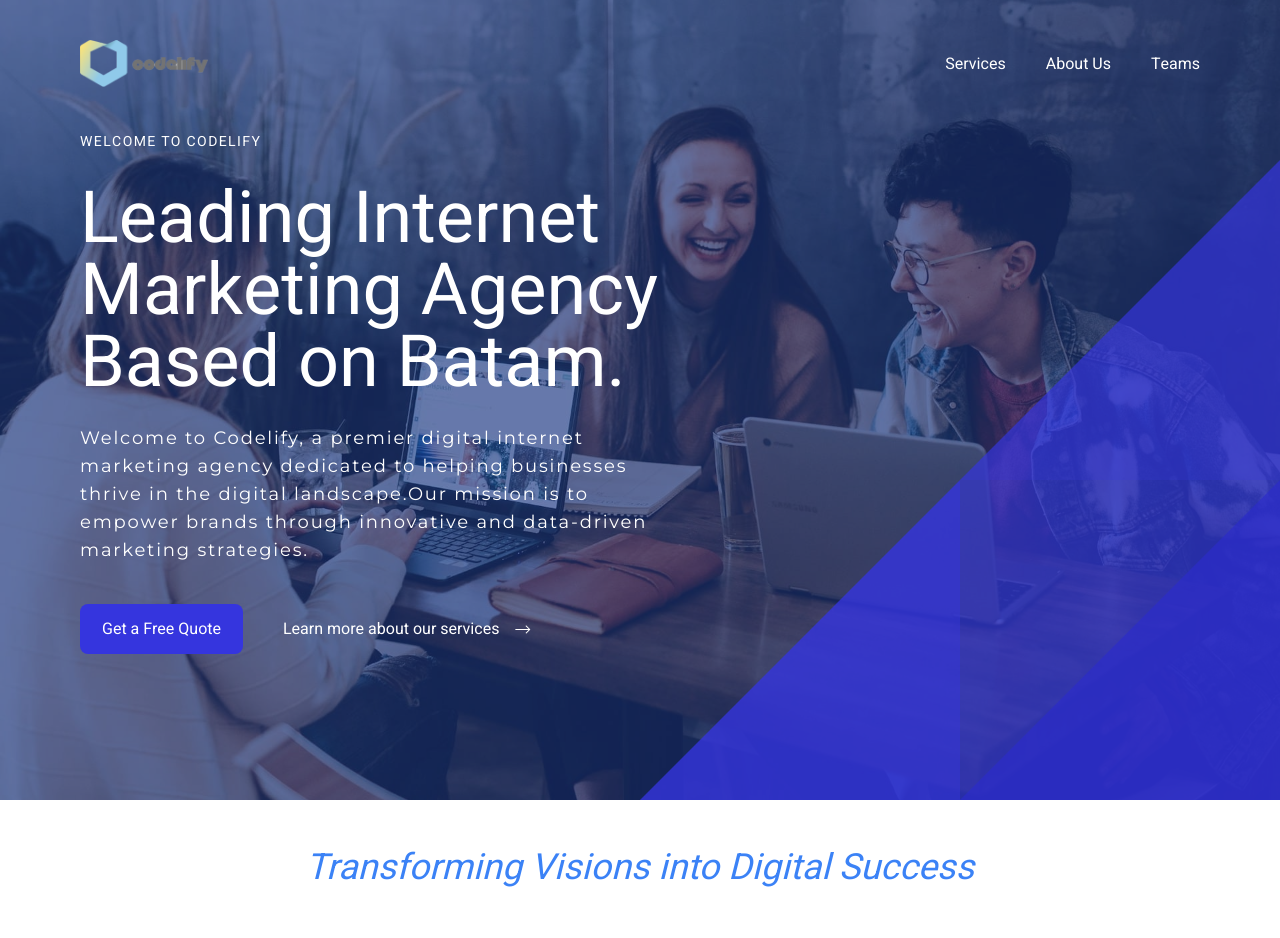
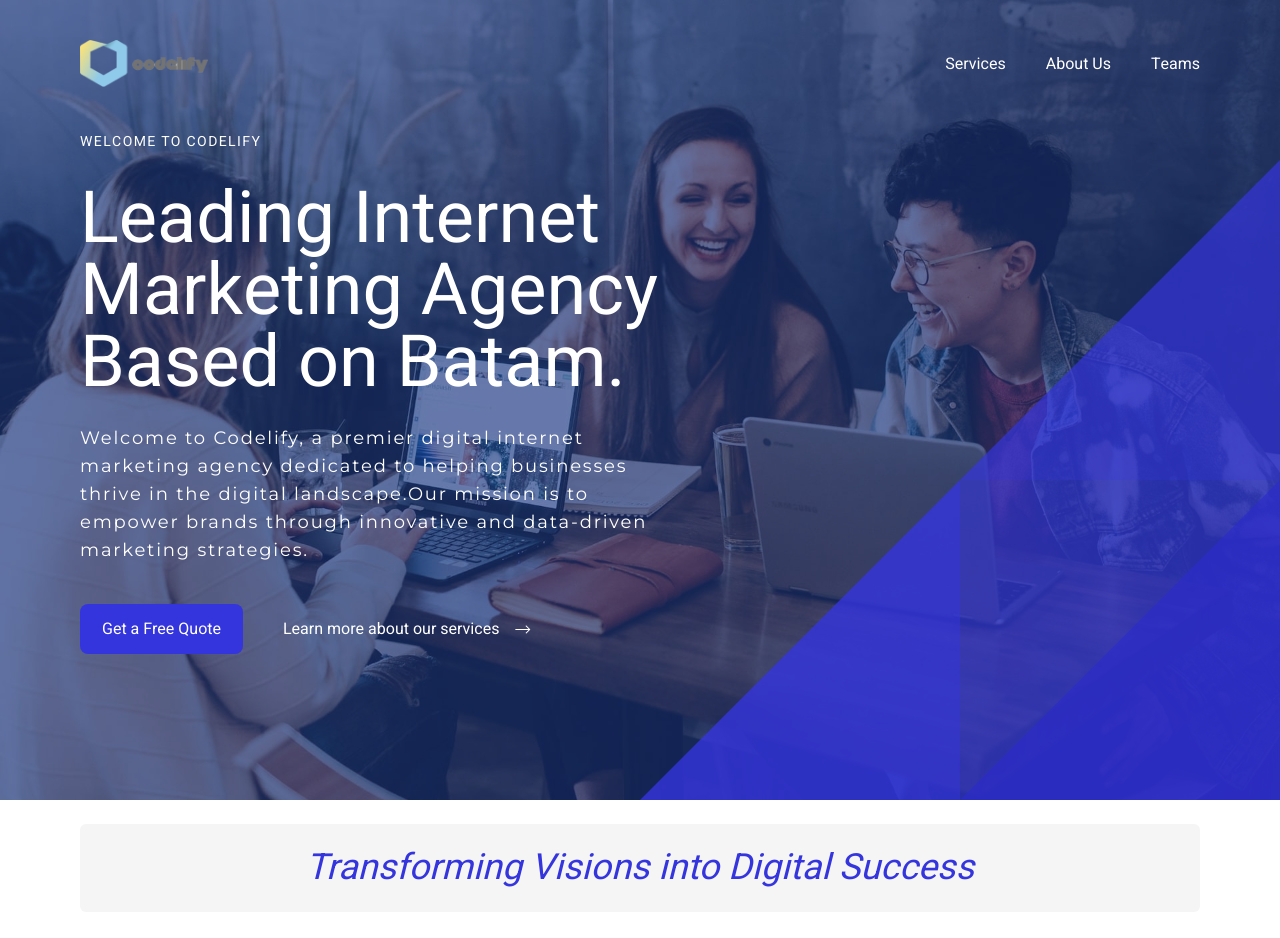
Before and after one commit to jeffmartinedvan/code-challenge-2, a Next.js app: page / in a window 1280 px wide. Shown: the top 938 px of the page. Built offline with nearby package versions, Linux system fonts and the light colour scheme; no server answers.

Commit message:
changed tagline color and bg, footer heading element

```diff
--- a/app/components/Tagline/index.tsx
+++ b/app/components/Tagline/index.tsx
@@ -2,7 +2,7 @@ import Card from "@/components/Card"
 
 const Tagline = () => {
   return (
-    <div className='pt-12 text-center px-6 md:px-14 md:text-3xl lg:px-20 lg:text-4xl italic text-blue-500'>
+    <div className='mt-6 py-6 text-center mx-6 italic text-[#3535DE] bg-[#F5F5F5] rounded-md md:mx-14 md:text-3xl lg:mx-20 lg:text-4xl '>
       Transforming Visions into Digital Success
     </div>
   )
--- a/components/Footer/index.tsx
+++ b/components/Footer/index.tsx
@@ -88,14 +88,14 @@ const Footer = () => {
         </div>
       </div>
       <hr />
-      <h6
+      <h4
         className={cn(
           "py-10 text-sm text-[#333333] text-center",
           montserratFont.className
         )}
       >
         © 2024 Digital Marketing Agency | Powered by Digital Marketing Agency
-      </h6>
+      </h4>
     </section>
   )
 }
```
